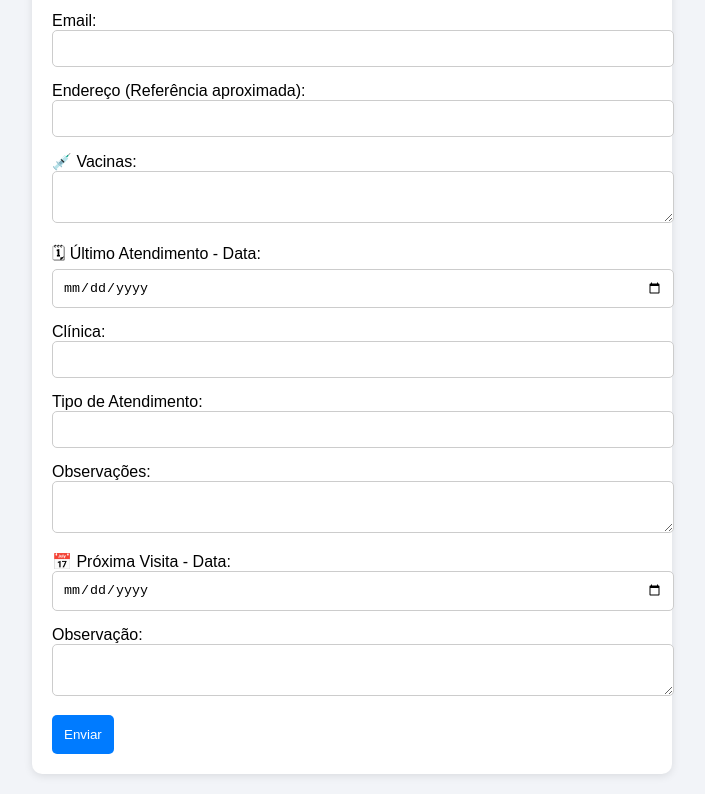
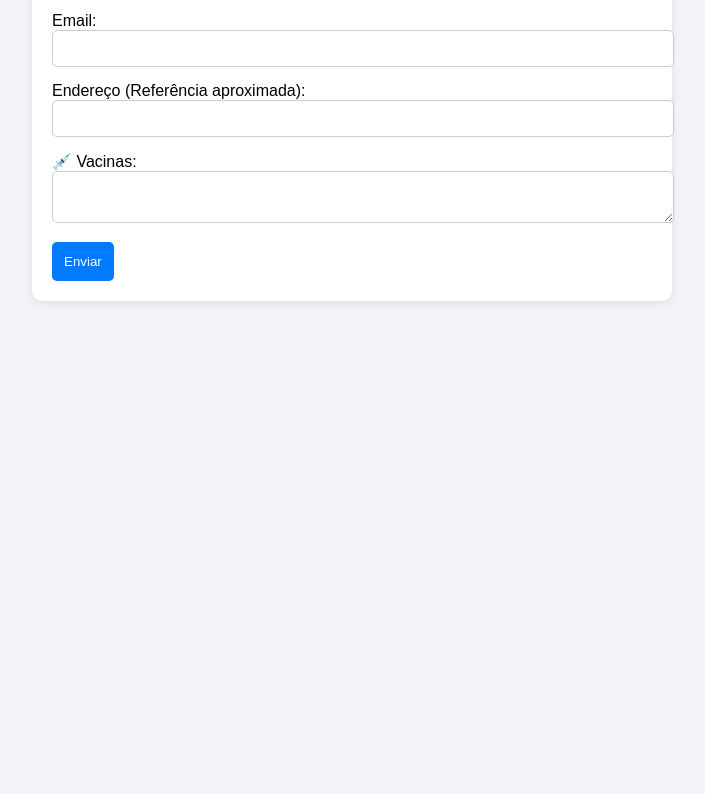
Before and after one commit to EdgardoGabrielLunghi/petpassmg3d, a plain HTML site: page petpass.html in a window 1280 px wide. Shown: the part 1033-1827 px from the top of the page, without its empty margins (288-993 px from the left). After the commit the page ends 1354 px from the top, so only its background shows below. Drawn offline with Linux system fonts and the light colour scheme.

Commit message:
Removidos campos de atendimento do formulário de registro

```diff
--- a/petpass.html
+++ b/petpass.html
@@ -93,20 +93,6 @@
     <label>💉 Vacinas:</label>
     <textarea name="vacinas"></textarea>
 
-    <label>🗓 Último Atendimento - Data:</label>
-    <input type="date" name="data_atendimento" />
-    <label>Clínica:</label>
-    <input type="text" name="clinica" />
-    <label>Tipo de Atendimento:</label>
-    <input type="text" name="tipo_atendimento" />
-    <label>Observações:</label>
-    <textarea name="observacoes_atendimento"></textarea>
-
-    <label>📅 Próxima Visita - Data:</label>
-    <input type="date" name="data_visita" />
-    <label>Observação:</label>
-    <textarea name="observacao_visita"></textarea>
-
     <button type="submit">Enviar</button>
   </form>
 
```
